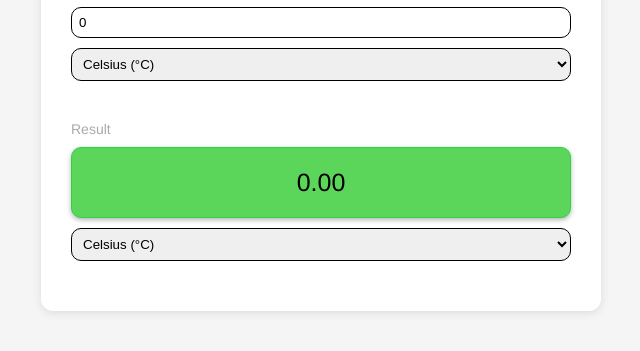
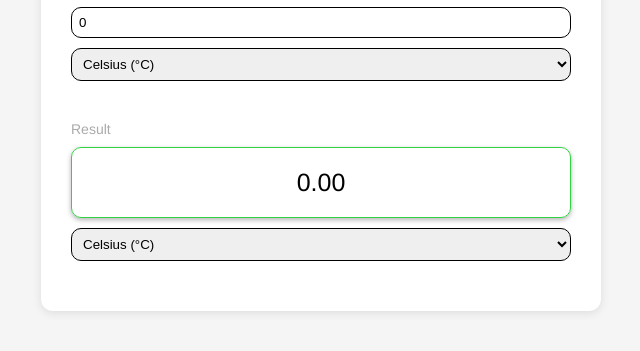
Before and after one commit to Ritul-Ingole/Oasis_Internship_Task3, a plain HTML site: page index.html in a window 1280 px wide. Shown: the part 147-498 px from the top of the page, without its empty margins (319-959 px from the left). Drawn offline with Linux system fonts and the light colour scheme.

Commit message:
Refactor CSS formatting for consistency

```diff
--- a/style.css
+++ b/style.css
@@ -30,7 +30,6 @@ label{
     padding: 20px;
     text-align: center;
     border-radius: 10px;
-    background-color: rgb(91, 214, 91);
     box-shadow: 0 2px 5px rgba(0, 0, 0, 0.3);
 }
 #tempInput{
```
